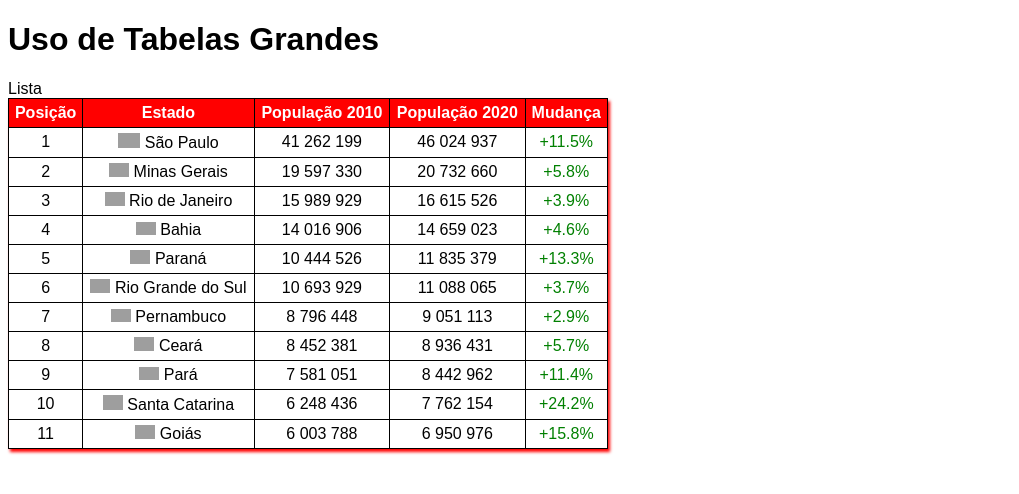
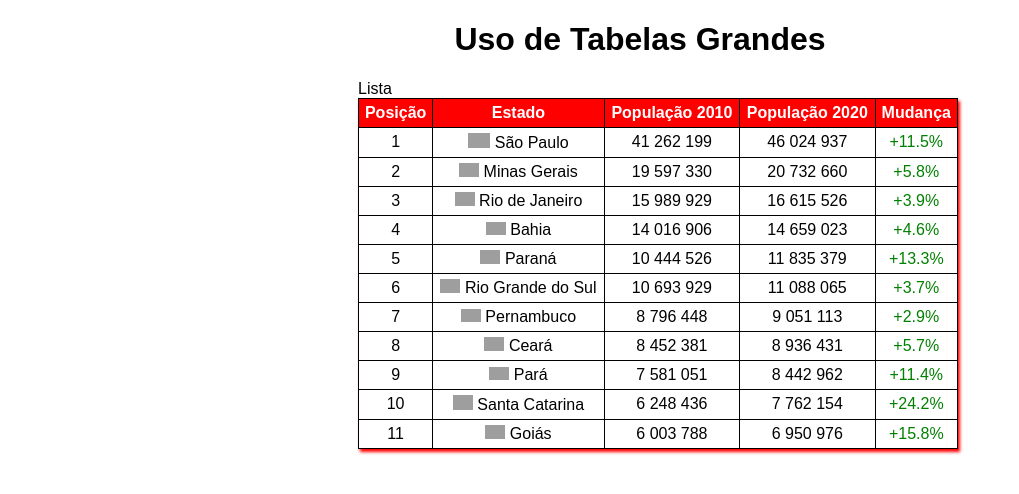
Before and after one commit to zDanX7/Aprendendo-CSS-e-HTML, a plain HTML site: page exercicios/exe017/tabela002.html in a window 1280 px wide. Shown: the whole page, without its empty margins (0-1019 px from the left). Drawn offline with Linux system fonts and the light colour scheme; grey boxes are pictures that could not be loaded.

```diff
--- a/exercicios/exe017/tabela002.html
+++ b/exercicios/exe017/tabela002.html
@@ -10,10 +10,16 @@
             font-family: Arial, Helvetica, sans-serif;
         }
 
+        h1{
+            display: flex;
+            justify-content: center;
+        }
+
         table{
             width: 600px;
             border-collapse: collapse;
             box-shadow: 2px 3px 3px rgb(255, 0, 0);
+            margin-left: 350px;
         }
 
         td, th{
```
